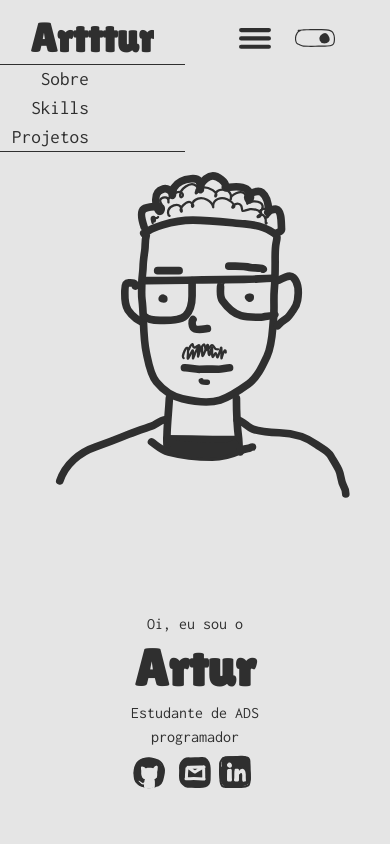
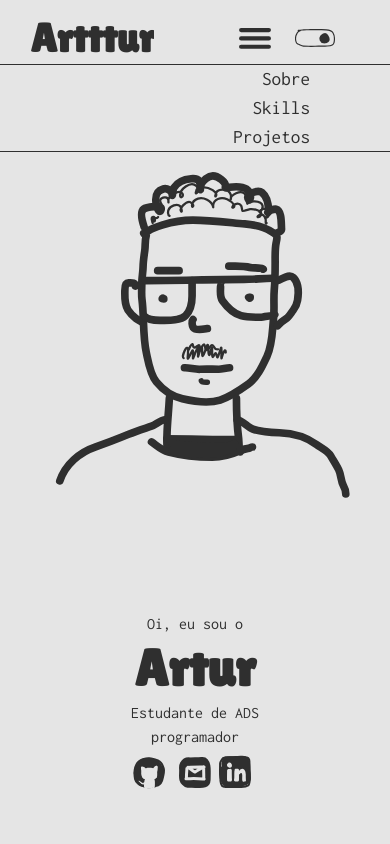
Before and after one commit to arttturslv/Website-Artttur, a React (Vite) app: page / in a window 390 px wide. Both pictures are taken after a click on the element 287 px from the left and 38 px from the top of the page. Shown: the top 844 px of the page. Built offline with nearby package versions, Linux system fonts and the light colour scheme.

Commit message:
fix: navbar mobile responsivity

```diff
--- a/src/components/Navbar.jsx
+++ b/src/components/Navbar.jsx
@@ -24,7 +24,7 @@ export default function Navbar({setTheme, theme}) {
             </div>
 
             <div className=" px-6 flex justify-between">
-                <div className=" overflow-hidden flex align-middle max-md:hidden ">
+                <div className=" overflow-hidden  align-middle max-md:hidden flex ">
                     <ul className="flex text-center items-center gap-1 ">
                         <li className=" px-3 text-[1.2rem] group hover:bg-jet dark:hover:bg-platinum"><a className=" dark:text-platinum text-jet group-hover:text-platinum dark:group-hover:text-jet " href="\#about">Sobre</a></li>
                         <li className=" px-3 text-[1.2rem] group hover:bg-jet dark:hover:bg-platinum"><a className=" dark:text-platinum text-jet group-hover:text-platinum dark:group-hover:text-jet" href="\#knowledge">Skills</a></li>
@@ -44,11 +44,11 @@ export default function Navbar({setTheme, theme}) {
                 </div>
             </div>
 
-            <div id='menuMobile' className="overflow-hidden hidden absolute left-0 top-16 align-middle">
+            <div id='menuMobile' className="overflow-hidden hidden w-full absolute left-0 top-16 align-middle">
                 <ul className=" text-right items-center border-y-[1px] border-jet">
-                    <li className=" px-3 pr-24 text-[1.2rem] group  hover:bg-jet dark:hover:bg-platinum"><a className="  dark:text-platinum text-jet group-hover:text-platinum dark:group-hover:text-jet" href="\#about">Sobre</a></li>
-                    <li className=" px-3 pr-24 text-[1.2rem] group  hover:bg-jet dark:hover:bg-platinum"><a className="  dark:text-platinum text-jet group-hover:text-platinum dark:group-hover:text-jet" href="\#knowledge">Skills</a></li>
-                    <li className=" px-3 pr-24 text-[1.2rem] group  hover:bg-jet dark:hover:bg-platinum"><a className="  dark:text-platinum text-jet group-hover:text-platinum dark:group-hover:text-jet" href="\#projects">Projetos</a></li>
+                    <li className=" px-3 pr-20 text-[1.2rem] group  hover:bg-jet dark:hover:bg-platinum"><a className="  dark:text-platinum text-jet group-hover:text-platinum dark:group-hover:text-jet" href="\#about">Sobre</a></li>
+                    <li className=" px-3 pr-20 text-[1.2rem] group  hover:bg-jet dark:hover:bg-platinum"><a className="  dark:text-platinum text-jet group-hover:text-platinum dark:group-hover:text-jet" href="\#knowledge">Skills</a></li>
+                    <li className=" px-3 pr-20 text-[1.2rem] group  hover:bg-jet dark:hover:bg-platinum"><a className="  dark:text-platinum text-jet group-hover:text-platinum dark:group-hover:text-jet" href="\#projects">Projetos</a></li>
                 </ul>
             </div>
         </header>
```
